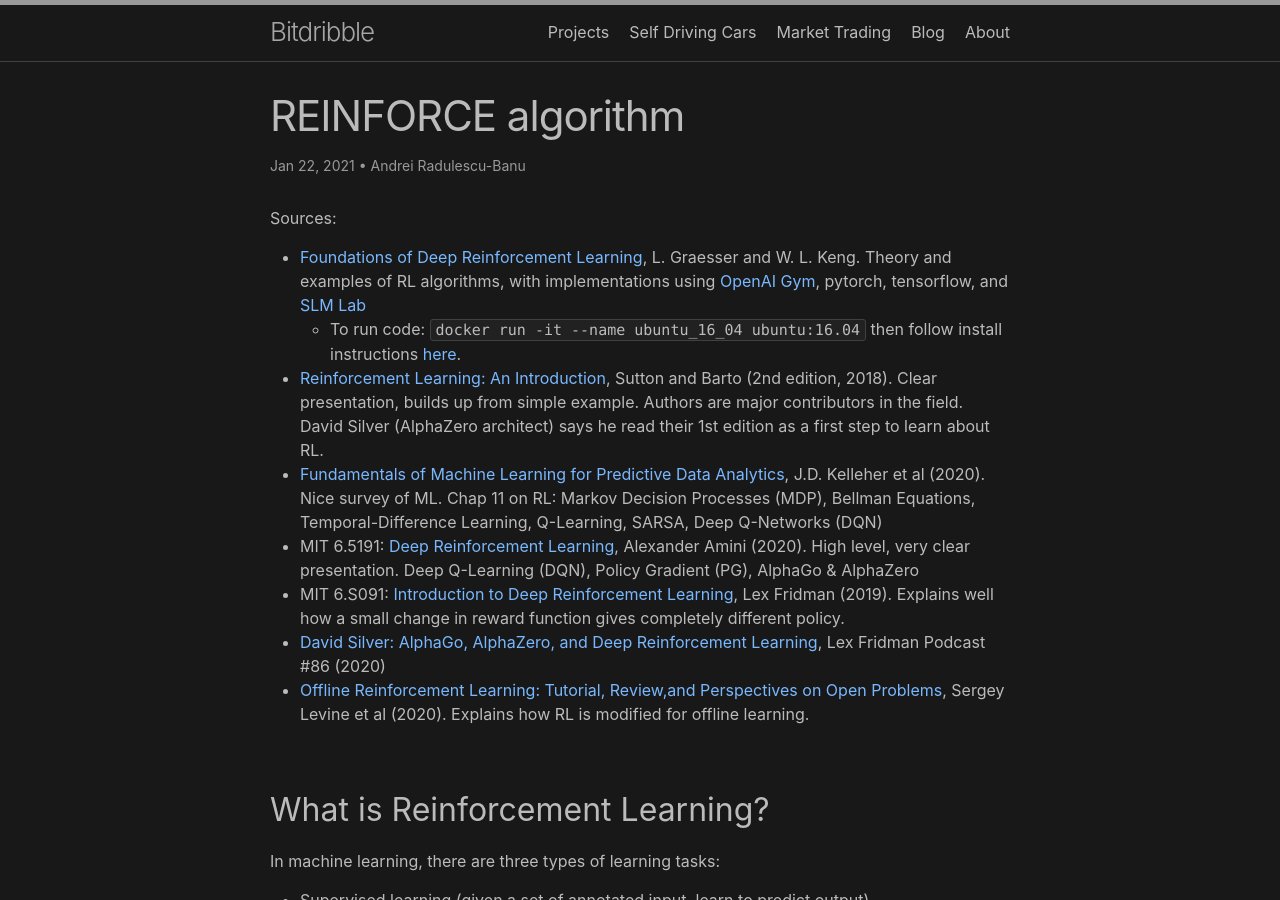
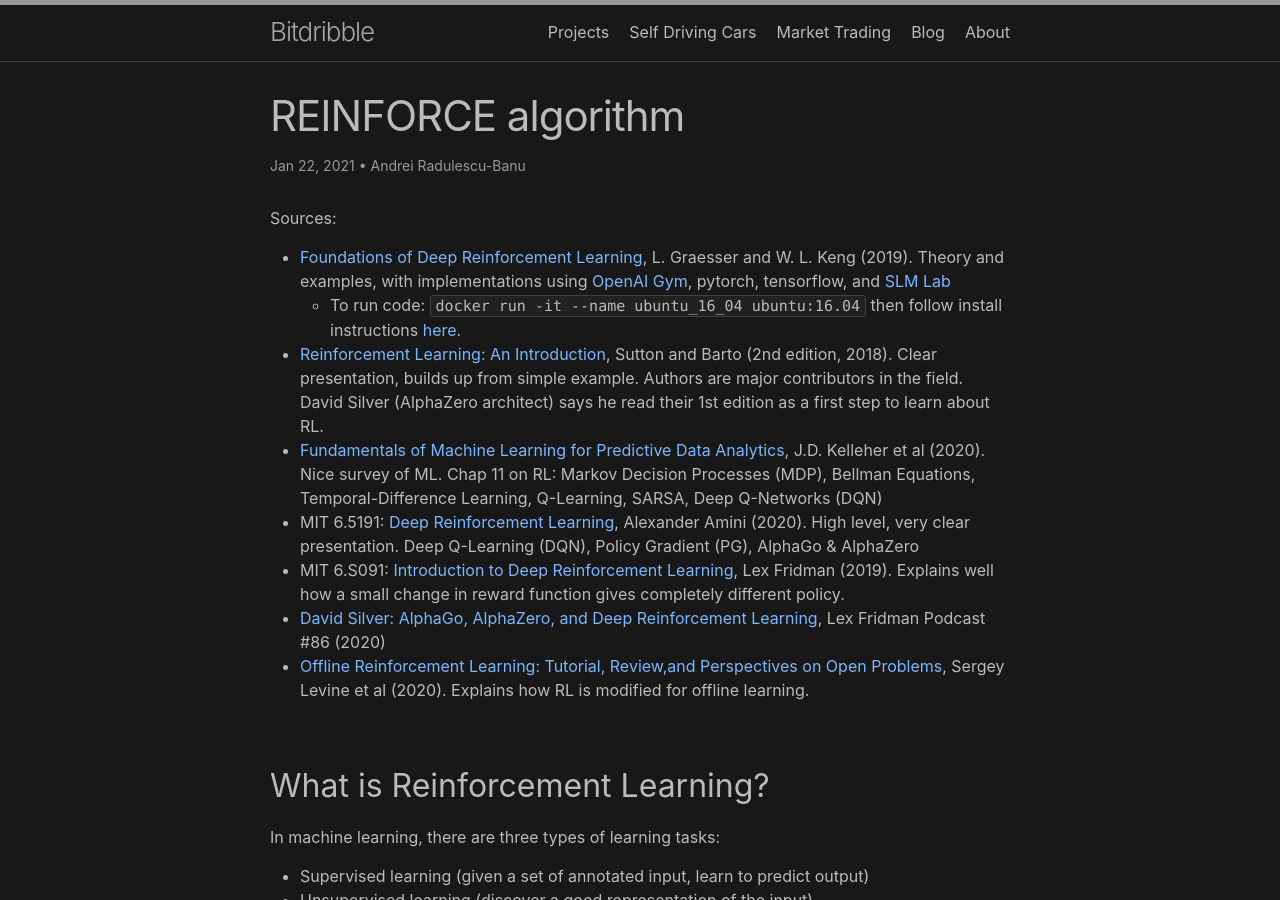
Before and after one commit to analytiq-hub/sigagent.github.io, a Jekyll site: the page built from machine_learning/_posts/2021-01-22-reinforce.md, in a window 1280 px wide and 900 px high. Built offline with Jekyll 4.4.1, drawn with Linux system fonts in a browser that asks for light colours; formulas are drawn with MathJax 3; a script that is not in the unit is left out.

Commit message:
*** empty log message ***

```diff
--- a/machine_learning/_posts/2021-01-22-reinforce.md
+++ b/machine_learning/_posts/2021-01-22-reinforce.md
@@ -7,7 +7,7 @@ author:
 ---
 
 Sources:
-* [Foundations of Deep Reinforcement Learning](https://www.amazon.com/Deep-Reinforcement-Learning-Python-Hands/dp/0135172381), L. Graesser and W. L. Keng. Theory and examples of RL algorithms, with implementations using [OpenAI Gym](https://gym.openai.com/), pytorch, tensorflow, and [SLM Lab](https://github.com/andrei-radulescu-banu/SLM-Lab)
+* [Foundations of Deep Reinforcement Learning](https://www.amazon.com/Deep-Reinforcement-Learning-Python-Hands/dp/0135172381), L. Graesser and W. L. Keng (2019). Theory and examples, with implementations using [OpenAI Gym](https://gym.openai.com/), pytorch, tensorflow, and [SLM Lab](https://github.com/andrei-radulescu-banu/SLM-Lab)
   * To run code: `docker run -it --name ubuntu_16_04 ubuntu:16.04` then follow install instructions [here](https://github.com/andrei-radulescu-banu/SLM-Lab).
 * [Reinforcement Learning: An Introduction](https://web.stanford.edu/class/psych209/Readings/SuttonBartoIPRLBook2ndEd.pdf), Sutton and Barto (2nd edition, 2018). Clear presentation, builds up from simple example. Authors are major contributors in the field. David Silver (AlphaZero architect) says he read their 1st edition as a first step to learn about RL.
 * [Fundamentals of Machine Learning for Predictive Data Analytics](https://www.amazon.com/Fundamentals-Machine-Learning-Predictive-Analytics/dp/0262044692/ref=asc_df_0262044692/), J.D. Kelleher et al (2020). Nice survey of ML. Chap 11 on RL: Markov Decision Processes (MDP), Bellman Equations, Temporal-Difference Learning, Q-Learning, SARSA, Deep Q-Networks (DQN)
```
